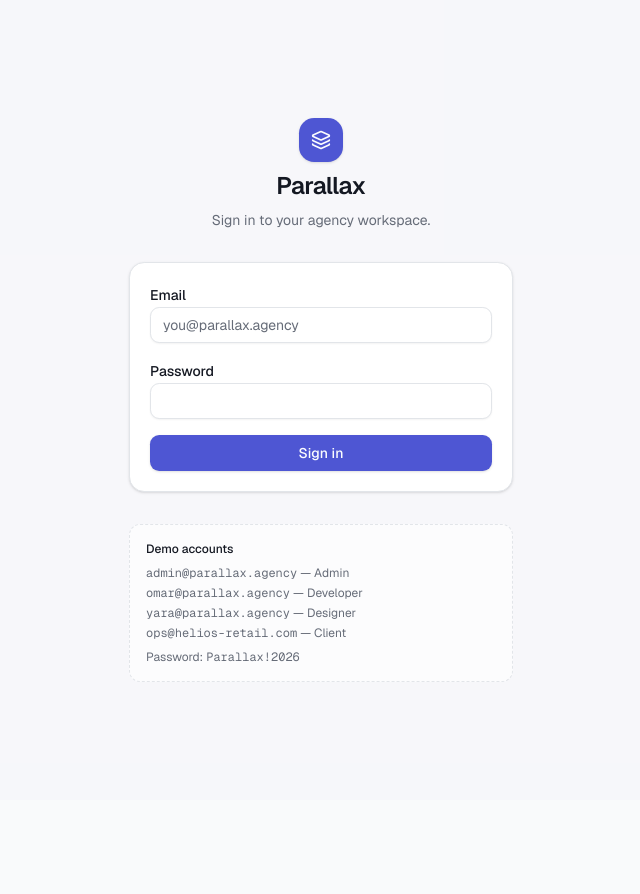
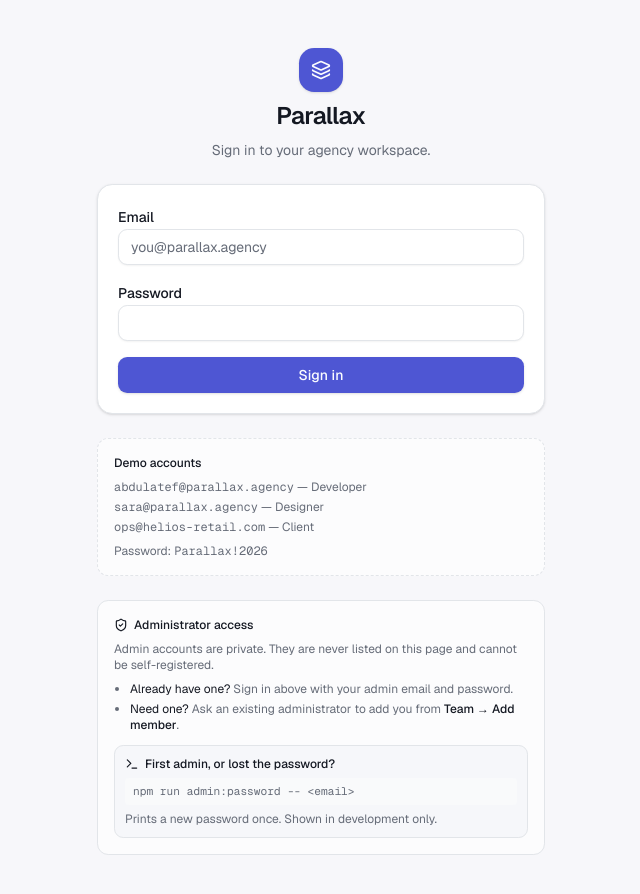
Before and after one commit to lancer7178/parallax, a Next.js app: page /login in a window 1280 px wide. Shown: the top 894 px of the page, without its empty margins (319-959 px from the left). Before the commit the page ends 800 px from the top, so only its background shows below. Built offline with nearby package versions, Linux system fonts and the light colour scheme.

Commit message:
feat: Enhance admin password management and update demo account details in README

```diff
--- a/app/login/page.tsx
+++ b/app/login/page.tsx
@@ -1,9 +1,22 @@
 import type { Metadata } from 'next'
-import { LayersIcon } from 'lucide-react'
+import { LayersIcon, ShieldCheckIcon, TerminalIcon } from 'lucide-react'
 
 import { LoginForm } from './login-form'
 
 export const metadata: Metadata = { title: 'Sign in' }
+
+/**
+ * Shown on the sign-in card so reviewers can try each role. The private admin
+ * account is intentionally absent — keep it that way.
+ */
+const DEMO_ACCOUNTS: { email: string; role: string }[] = [
+  { email: 'abdulatef@parallax.agency', role: 'Developer' },
+  { email: 'sara@parallax.agency', role: 'Designer' },
+  { email: 'ops@helios-retail.com', role: 'Client' },
+]
+
+/** Optional. Set it to give people a way to request access. */
+const SUPPORT_EMAIL = process.env.SUPPORT_EMAIL
 
 export default async function LoginPage(props: PageProps<'/login'>) {
   const { callbackUrl } = await props.searchParams
@@ -11,7 +24,9 @@ export default async function LoginPage(props: PageProps<'/login'>) {
 
   return (
     <main className="flex flex-1 items-center justify-center bg-muted/40 px-4 py-12">
-      <div className="w-full max-w-sm space-y-8">
+      {/* max-w-md rather than max-w-sm: the access notes below the form need
+          the extra measure to stay readable. */}
+      <div className="w-full max-w-md space-y-6">
         <div className="space-y-2 text-center">
           <div className="mx-auto flex size-11 items-center justify-center rounded-xl bg-primary text-primary-foreground shadow-sm">
             <LayersIcon className="size-5" />
@@ -24,25 +39,78 @@ export default async function LoginPage(props: PageProps<'/login'>) {
 
         <LoginForm callbackUrl={target} />
 
-        <div className="rounded-lg border border-dashed border-border bg-card/60 p-4 text-xs text-muted-foreground">
-          <p className="mb-2 font-medium text-foreground">Demo accounts</p>
-          <ul className="space-y-1">
+        {/* Demo logins are read-only-ish roles on purpose. The admin account
+            is private and is never advertised here. */}
+        {DEMO_ACCOUNTS.length > 0 ? (
+          <div className="rounded-lg border border-dashed border-border bg-card/60 p-4 text-xs text-muted-foreground">
+            <p className="mb-2 font-medium text-foreground">Demo accounts</p>
+            <ul className="space-y-1">
+              {DEMO_ACCOUNTS.map((account) => (
+                <li key={account.email}>
+                  <code className="font-mono">{account.email}</code> —{' '}
+                  {account.role}
+                </li>
+              ))}
+            </ul>
+            <p className="mt-2">
+              Password: <code className="font-mono">Parallax!2026</code>
+            </p>
+          </div>
+        ) : null}
+
+        <div className="rounded-lg border border-border bg-card/60 p-4 text-xs text-muted-foreground">
+          <p className="mb-2 flex items-center gap-1.5 font-medium text-foreground">
+            <ShieldCheckIcon className="size-3.5" />
+            Administrator access
+          </p>
+          <p>
+            Admin accounts are private. They are never listed on this page and
+            cannot be self-registered.
+          </p>
+
+          <ul className="mt-2 list-disc space-y-1 pl-4">
             <li>
-              <code className="font-mono">admin@parallax.agency</code> — Admin
+              <span className="text-foreground">Already have one?</span> Sign in
+              above with your admin email and password.
             </li>
             <li>
-              <code className="font-mono">omar@parallax.agency</code> — Developer
+              <span className="text-foreground">Need one?</span> Ask an existing
+              administrator to add you from{' '}
+              <span className="font-medium text-foreground">
+                Team → Add member
+              </span>
+              .
             </li>
-            <li>
-              <code className="font-mono">yara@parallax.agency</code> — Designer
-            </li>
-            <li>
-              <code className="font-mono">ops@helios-retail.com</code> — Client
-            </li>
+            {SUPPORT_EMAIL ? (
+              <li>
+                Or email{' '}
+                <a
+                  href={`mailto:${SUPPORT_EMAIL}`}
+                  className="font-medium text-primary underline-offset-2 hover:underline"
+                >
+                  {SUPPORT_EMAIL}
+                </a>
+                .
+              </li>
+            ) : null}
           </ul>
-          <p className="mt-2">
-            Password: <code className="font-mono">Parallax!2026</code>
-          </p>
+
+          {/* Bootstrap instructions are for whoever runs the project locally;
+              they would be noise (and a hint about tooling) in production. */}
+          {process.env.NODE_ENV !== 'production' ? (
+            <div className="mt-3 rounded-md border border-border bg-muted/50 p-2.5">
+              <p className="mb-1.5 flex items-center gap-1.5 font-medium text-foreground">
+                <TerminalIcon className="size-3.5" />
+                First admin, or lost the password?
+              </p>
+              <code className="block overflow-x-auto rounded bg-background px-2 py-1.5 font-mono text-[0.7rem] whitespace-nowrap">
+                npm run admin:password -- &lt;email&gt;
+              </code>
+              <p className="mt-1.5">
+                Prints a new password once. Shown in development only.
+              </p>
+            </div>
+          ) : null}
         </div>
       </div>
     </main>
--- a/package.json
+++ b/package.json
@@ -12,6 +12,7 @@
     "db:migrate": "prisma migrate dev",
     "db:deploy": "prisma migrate deploy",
     "db:seed": "prisma db seed",
+    "admin:password": "tsx scripts/set-password.ts",
     "db:studio": "prisma studio"
   },
   "prisma": {
--- a/prisma/seed.ts
+++ b/prisma/seed.ts
@@ -9,7 +9,23 @@ import bcrypt from 'bcryptjs'
 
 const prisma = new PrismaClient()
 
-const PASSWORD = process.env.SEED_PASSWORD ?? 'Parallax!2026'
+/** Shared password for the demo team and client accounts only. */
+const DEMO_PASSWORD = process.env.SEED_PASSWORD ?? 'Parallax!2026'
+
+/**
+ * The admin is a private account and is deliberately kept out of the demo set:
+ * it never receives `SEED_PASSWORD`, and it is never listed on the login page.
+ * Re-seeding does not touch the password of an account that already exists.
+ */
+const ADMIN_EMAIL = process.env.ADMIN_EMAIL ?? 'admin@parallax.agency'
+const ADMIN_NAME = process.env.ADMIN_NAME ?? 'Evan'
+const ADMIN_PASSWORD = process.env.ADMIN_PASSWORD
+
+/**
+ * Hash per user. Hashing once and reusing the string would give every account
+ * the same salt, so a single cracking effort would open all of them.
+ */
+const hash = (plain: string) => bcrypt.hash(plain, 10)
 
 /** Date `days` from today (negative = in the past). */
 function offsetDays(days: number) {
@@ -20,27 +36,66 @@ function offsetDays(days: number) {
 }
 
 async function main() {
-  const password = await bcrypt.hash(PASSWORD, 10)
+  // --- Private admin ------------------------------------------------------
+  const existingAdmin = await prisma.user.findUnique({
+    where: { email: ADMIN_EMAIL },
+    select: { id: true },
+  })
 
-  // --- Team ---------------------------------------------------------------
-  const team = [
-    { name: 'Evan', email: 'admin@parallax.agency', role: Role.ADMIN },
-    { name: 'Omar Hassan', email: 'omar@parallax.agency', role: Role.DEVELOPER },
+  if (!existingAdmin && !ADMIN_PASSWORD) {
+    throw new Error(
+      `No admin account exists and ADMIN_PASSWORD is not set.\n` +
+        `Set ADMIN_PASSWORD in .env, or run: npm run admin:password -- ${ADMIN_EMAIL}`
+    )
+  }
+
+  await prisma.user.upsert({
+    where: { email: ADMIN_EMAIL },
+    // Never reset the password of an admin that already exists.
+    update: { name: ADMIN_NAME, role: Role.ADMIN },
+    create: {
+      name: ADMIN_NAME,
+      email: ADMIN_EMAIL,
+      role: Role.ADMIN,
+      password: await hash(ADMIN_PASSWORD!),
+    },
+  })
+
+  // --- Demo accounts (shared password, never ADMIN) -----------------------
+  // The `Exclude` makes "no admin in the demo set" a compile error rather than
+  // a runtime check, so it cannot be forgotten when adding an account.
+  type DemoUser = {
+    name: string
+    email: string
+    role: Exclude<Role, typeof Role.ADMIN>
+  }
+
+  const team: DemoUser[] = [
+    {
+      name: 'abdulatef selem',
+      email: 'abdulatef@parallax.agency',
+      role: Role.DEVELOPER,
+    },
     { name: 'Lina Botros', email: 'lina@parallax.agency', role: Role.DEVELOPER },
-    { name: 'Yara Adel', email: 'yara@parallax.agency', role: Role.DESIGNER },
+    { name: 'sara ahmed', email: 'sara@parallax.agency', role: Role.DESIGNER },
     { name: 'Karim Saleh', email: 'karim@parallax.agency', role: Role.DESIGNER },
   ]
 
-  const clients = [
+  const clients: DemoUser[] = [
     { name: 'Helios Retail', email: 'ops@helios-retail.com', role: Role.CLIENT },
     { name: 'Northwind Labs', email: 'hello@northwindlabs.io', role: Role.CLIENT },
     { name: 'Meridian Health', email: 'it@meridianhealth.co', role: Role.CLIENT },
   ]
 
   for (const user of [...team, ...clients]) {
+    // The seed owns demo passwords, so it re-hashes them on every run. That is
+    // what gives each row its own salt — `create`-only hashing would leave any
+    // pre-existing row on whatever hash it already had. The admin is excluded
+    // from this loop precisely because its password must never be reset.
+    const password = await hash(DEMO_PASSWORD)
     await prisma.user.upsert({
       where: { email: user.email },
-      update: { name: user.name, role: user.role },
+      update: { name: user.name, role: user.role, password },
       create: { ...user, password },
     })
   }
@@ -48,13 +103,12 @@ async function main() {
   const byEmail = async (email: string) =>
     prisma.user.findUniqueOrThrow({ where: { email } })
 
-  const [admin, omar, lina, yara, karim] = await Promise.all(
+  const [abdulatef, lina, sara, karim] = await Promise.all(
     team.map((u) => byEmail(u.email))
   )
   const [helios, northwind, meridian] = await Promise.all(
     clients.map((c) => byEmail(c.email))
   )
-  void admin
 
   // Re-seeding should be idempotent, so clear project-scoped data first.
   // Tasks and invoices cascade from Project.
@@ -71,13 +125,13 @@ async function main() {
       budget: 145_000,
       clientId: helios.id,
       tasks: [
-        { title: 'Catalog service API contract', status: TaskStatus.DONE, priority: 3, assigneeId: omar.id },
+        { title: 'Catalog service API contract', status: TaskStatus.DONE, priority: 3, assigneeId: abdulatef.id },
         { title: 'Product detail page build', status: TaskStatus.IN_PROGRESS, priority: 3, assigneeId: lina.id },
-        { title: 'Checkout wireframes', status: TaskStatus.DONE, priority: 2, assigneeId: yara.id },
+        { title: 'Checkout wireframes', status: TaskStatus.DONE, priority: 2, assigneeId: sara.id },
         { title: 'Design system tokens', status: TaskStatus.IN_REVIEW, priority: 2, assigneeId: karim.id },
-        { title: 'Cart persistence + edge caching', status: TaskStatus.TODO, priority: 3, assigneeId: omar.id },
+        { title: 'Cart persistence + edge caching', status: TaskStatus.TODO, priority: 3, assigneeId: abdulatef.id },
         { title: 'Payment provider integration', status: TaskStatus.TODO, priority: 3, assigneeId: null },
-        { title: 'Accessibility audit', status: TaskStatus.TODO, priority: 1, assigneeId: yara.id },
+        { title: 'Accessibility audit', status: TaskStatus.TODO, priority: 1, assigneeId: sara.id },
       ],
       invoices: [
         { amount: 48_000, status: InvoiceStatus.PAID, dueDate: offsetDays(-62) },
@@ -95,7 +149,7 @@ async function main() {
       clientId: northwind.id,
       tasks: [
         { title: 'Typography scale', status: TaskStatus.DONE, priority: 2, assigneeId: karim.id },
-        { title: 'Color system + dark mode', status: TaskStatus.DONE, priority: 3, assigneeId: yara.id },
+        { title: 'Color system + dark mode', status: TaskStatus.DONE, priority: 3, assigneeId: sara.id },
         { title: 'Component documentation site', status: TaskStatus.IN_REVIEW, priority: 2, assigneeId: lina.id },
         { title: 'Icon set handoff', status: TaskStatus.IN_PROGRESS, priority: 1, assigneeId: karim.id },
       ],
@@ -113,8 +167,8 @@ async function main() {
       budget: 210_000,
       clientId: meridian.id,
       tasks: [
-        { title: 'Compliance requirements workshop', status: TaskStatus.IN_PROGRESS, priority: 3, assigneeId: omar.id },
-        { title: 'Information architecture', status: TaskStatus.TODO, priority: 2, assigneeId: yara.id },
+        { title: 'Compliance requirements workshop', status: TaskStatus.IN_PROGRESS, priority: 3, assigneeId: abdulatef.id },
+        { title: 'Information architecture', status: TaskStatus.TODO, priority: 2, assigneeId: sara.id },
         { title: 'Auth + audit logging spike', status: TaskStatus.TODO, priority: 3, assigneeId: lina.id },
       ],
       invoices: [
@@ -131,7 +185,7 @@ async function main() {
       tasks: [
         { title: 'Landing page build', status: TaskStatus.DONE, priority: 2, assigneeId: lina.id },
         { title: 'Email template set', status: TaskStatus.DONE, priority: 1, assigneeId: karim.id },
-        { title: 'Analytics instrumentation', status: TaskStatus.DONE, priority: 1, assigneeId: omar.id },
+        { title: 'Analytics instrumentation', status: TaskStatus.DONE, priority: 1, assigneeId: abdulatef.id },
       ],
       invoices: [
         { amount: 19_000, status: InvoiceStatus.PAID, dueDate: offsetDays(-75) },
@@ -158,7 +212,10 @@ async function main() {
   }
 
   console.log('Seed complete:', counts)
-  console.log(`All accounts share the password: ${PASSWORD}`)
+  console.log(`Demo accounts (developer/designer/client): ${DEMO_PASSWORD}`)
+  console.log(
+    `Admin ${ADMIN_EMAIL} is private — its password is not printed here.`
+  )
 }
 
 main()
--- /dev/null
+++ b/scripts/set-password.ts
@@ -0,0 +1,61 @@
+/**
+ * Set (or rotate) an account password.
+ *
+ *   npm run admin:password -- admin@parallax.agency            # generate one
+ *   npm run admin:password -- admin@parallax.agency 'my pass'  # choose one
+ *
+ * The generated password is printed once and never written to the repo.
+ */
+import { PrismaClient } from '@prisma/client'
+import bcrypt from 'bcryptjs'
+import crypto from 'node:crypto'
+
+const prisma = new PrismaClient()
+
+/** ~150 bits of entropy, URL-safe so it survives copy/paste and .env quoting. */
+function generatePassword() {
+  return crypto.randomBytes(18).toString('base64url')
+}
+
+async function main() {
+  const [email, provided] = process.argv.slice(2)
+
+  if (!email) {
+    throw new Error(
+      'Usage: npm run admin:password -- <email> [password]'
+    )
+  }
+
+  const user = await prisma.user.findUnique({
+    where: { email: email.toLowerCase() },
+    select: { id: true, name: true, email: true, role: true },
+  })
+
+  if (!user) {
+    throw new Error(`No account found for ${email}.`)
+  }
+
+  const password = provided ?? generatePassword()
+
+  if (password.length < 8) {
+    throw new Error('Password must be at least 8 characters.')
+  }
+
+  await prisma.user.update({
+    where: { id: user.id },
+    data: { password: await bcrypt.hash(password, 10) },
+  })
+
+  console.log(`\nPassword updated for ${user.name} <${user.email}> [${user.role}]`)
+  if (!provided) {
+    console.log(`\n  ${password}\n`)
+    console.log('Save it now — this is the only time it is shown.')
+  }
+}
+
+main()
+  .catch((error) => {
+    console.error(`\n${error instanceof Error ? error.message : error}\n`)
+    process.exitCode = 1
+  })
+  .finally(() => prisma.$disconnect())
```
Also changed, not shown: 1 other file (tests, documents, lock files or other folders).
